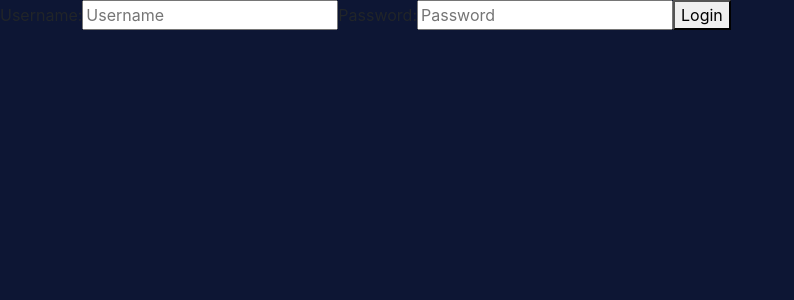
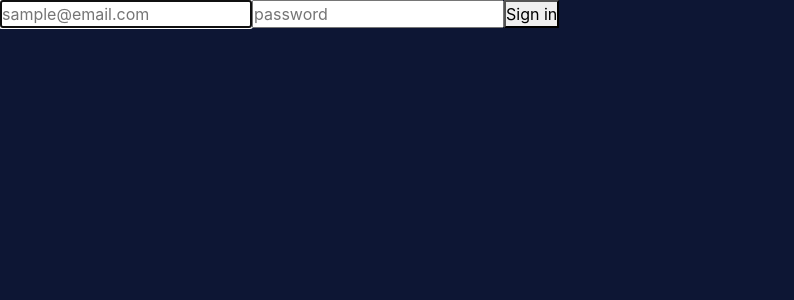
Before and after one commit to exequielarroyo/crithm-frontend, a React (Create React App) app: page /signin in a window 1280 px wide. Shown: the top 300 px of the page, without its empty margins (0-794 px from the left). Built offline with nearby package versions, Linux system fonts and the light colour scheme.

Commit message:
added pages

```diff
--- a/src/App.css
+++ b/src/App.css
@@ -1,5 +1,7 @@
 * {
   box-sizing: border-box;
+  padding: 0;
+  margin: 0;
 }
 
 .App {
@@ -60,12 +62,7 @@ body {
   left: 1419px;
   top: -353px;
 
-  background: linear-gradient(
-    130.6deg,
-    #05f598 11.45%,
-    #04e1f7 58.43%,
-    #2a7bf1 105.41%
-  );
+  background: linear-gradient(130.6deg, #05f598 11.45%, #04e1f7 58.43%, #2a7bf1 105.41%);
   opacity: 0.6;
   filter: blur(100px);
 }
@@ -119,11 +116,7 @@ body {
   left: 0px;
   top: 0px;
 
-  background: linear-gradient(
-    126deg,
-    rgba(38, 129, 235, 0.4) 12.7%,
-    rgba(25, 45, 106, 0.4) 83.5%
-  );
+  background: linear-gradient(126deg, rgba(38, 129, 235, 0.4) 12.7%, rgba(25, 45, 106, 0.4) 83.5%);
   backdrop-filter: blur(40px);
   /* Note: backdrop-filter has minimal browser support */
 
@@ -190,7 +183,7 @@ body {
   left: 0px;
   top: 82px;
 
-  font-family: "SF Pro Display";
+  font-family: 'SF Pro Display';
   font-style: normal;
   font-weight: 400;
   font-size: 20px;
@@ -211,17 +204,9 @@ body {
 
   border: 1px solid;
 
-  border-image-source: radial-gradient(
-        61.01% 61.01% at 96.95% 100%,
-        rgba(255, 255, 255, 0.41) 0%,
-        rgba(255, 255, 255, 0) 100%
-      )
+  border-image-source: radial-gradient(61.01% 61.01% at 96.95% 100%, rgba(255, 255, 255, 0.41) 0%, rgba(255, 255, 255, 0) 100%)
       /* warning: gradient uses a rotation that is not supported by CSS and may not behave as expected */,
-    radial-gradient(
-        53.67% 86.38% at 0% 9.17%,
-        #ffffff 0%,
-        rgba(255, 255, 255, 0) 100%
-      )
+    radial-gradient(53.67% 86.38% at 0% 9.17%, #ffffff 0%, rgba(255, 255, 255, 0) 100%)
       /* warning: gradient uses a rotation that is not supported by CSS and may not behave as expected */;
 
   /* Auto layout */
@@ -238,11 +223,7 @@ body {
   left: 305px;
   top: 273px;
 
-  background: linear-gradient(
-    126deg,
-    rgba(38, 129, 235, 0.1) 12.7%,
-    rgba(25, 45, 106, 0.1) 83.5%
-  );
+  background: linear-gradient(126deg, rgba(38, 129, 235, 0.1) 12.7%, rgba(25, 45, 106, 0.1) 83.5%);
   backdrop-filter: blur(40px);
   /* Note: backdrop-filter has minimal browser support */
 
@@ -257,7 +238,7 @@ body {
   left: 24px;
   top: 24px;
 
-  font-family: "SF Pro Display";
+  font-family: 'SF Pro Display';
   font-style: normal;
   font-weight: 400;
   font-size: 24px;
@@ -274,9 +255,8 @@ body {
   margin: 0px 10px;
 }
 /* --------------------- */
-.PricingCard{
+.PricingCard {
   /* rectangle glass */
-
 
   position: absolute;
   width: 401.21px;
@@ -290,20 +270,17 @@ backdrop-filter: blur(40px);
 
   border-radius: 16px;
 }
-.PriceCard{
+.PriceCard {
   /* Frame 24 */
-
 
   position: absolute;
   width: 447.01px;
   height: 553.31px;
   left: 190.17px;
   top: 277.02px;
-
 }
-.pri_card{
+.pri_card {
   /* Android/IOS */
-
 
   position: absolute;
   width: 333.96px;
@@ -318,11 +295,10 @@ font-size: 32px;
   line-height: 38px;
   text-align: center;
 
-color: #FFFFFF;
+  color: #ffffff;
 }
-.pri_card1{
+.pri_card1 {
   /* $ 400 */
-
 
   position: absolute;
   width: 309.31px;
@@ -336,12 +312,10 @@ font-weight: 500;
   font-size: 36px;
   line-height: 43px;
 
-color: #FFFFFF;
-
+  color: #ffffff;
 }
-.pri_card2{
+.pri_card2 {
   /* Price may vary depending on the features and complexity of the system. */
-
 
   position: absolute;
   width: 301px;
@@ -356,13 +330,12 @@ font-size: 20px;
   line-height: 24px;
   text-align: center;
 
-color: #FFFCFC;
+  color: #fffcfc;
 
   mix-blend-mode: normal;
 }
-.pri_card3{
+.pri_card3 {
   /* Examples: Social Media Apps GPS */
-
 
   position: absolute;
   width: 301.15px;
@@ -377,14 +350,14 @@ font-size: 20px;
   line-height: 24px;
   text-align: center;
 
-color: #FFFCFC;
+  color: #fffcfc;
 
   mix-blend-mode: normal;
 }
 /* -------------------------- */
 .navbar {
   position: sticky;
-  font-family: "SF Pro Display";
+  font-family: 'SF Pro Display';
   top: 0;
   width: 100%;
   background-color: #04e3f738;
@@ -409,12 +382,7 @@ mix-blend-mode: normal;
   left: 156px;
   top: 161px;
 
-  background: linear-gradient(
-    130.6deg,
-    #05f598 11.45%,
-    #04e1f7 58.43%,
-    #2a7bf1 105.41%
-  );
+  background: linear-gradient(130.6deg, #05f598 11.45%, #04e1f7 58.43%, #2a7bf1 105.41%);
   opacity: 0.6;
   filter: blur(100px);
 }
@@ -447,7 +415,7 @@ mix-blend-mode: normal;
   /* left: 177px; */
   /* top: 203px; */
 
-  font-family: "SF Pro Display";
+  font-family: 'SF Pro Display';
   font-style: normal;
   font-weight: 500;
   font-size: 1.5rem;
@@ -464,7 +432,7 @@ mix-blend-mode: normal;
   /* left: 995px; */
   /* top: 203px; */
 
-  font-family: "SF Pro Display";
+  font-family: 'SF Pro Display';
   font-style: normal;
   text-align: left;
   font-weight: 400;
@@ -472,3 +440,30 @@ mix-blend-mode: normal;
 
   color: #ffffff;
 }
+
+.off {
+  display: none;
+}
+
+.on {
+  display: block;
+}
+
+footer {
+  font-family: 'SF Pro Display';
+  color: white;
+}
+
+@media only screen and (max-width: 768px) {
+  /* For tablets: */
+  footer {
+    color: #04e1f7;
+  }
+}
+
+@media only screen and (max-width: 480px) {
+  /* For mobile phones: */
+  footer {
+    color: #05f598;
+  }
+}
--- /dev/null
+++ b/src/pages/DashboardLayout.js
@@ -0,0 +1,12 @@
+import React from 'react';
+import { Outlet } from 'react-router-dom';
+
+const DashboardLayout = () => {
+  return (
+    <div>
+      <Outlet />
+    </div>
+  );
+};
+
+export default DashboardLayout;
--- a/src/pages/Home.js
+++ b/src/pages/Home.js
@@ -1,24 +1,16 @@
 import React from 'react';
-import LMCard from '../components/LMCard';
 
 const Home = () => {
   return (
     <div className='App'>
-      <header className='App-header'>
+      <section className='App-header'>
         <img src={'/assets/images/logo.png'} className='App-logo' alt='logo' />
         <div className='content'>
           <p>Crithm is a small company.</p>
           <p id='subtitle'>This website is on development.</p>
         </div>
-        {/* <a
-          className="App-link"
-          href="https://reactjs.org"
-          target="_blank"
-          rel="noopener noreferrer"
-        >
-          Learn React
-        </a> */}
-      </header>
+      </section>
+
       <section>
         <div className='slogan-container'>
           <div className='slogan'>Better designs and functions ready for the future</div>
@@ -27,13 +19,6 @@ const Home = () => {
             untangling complicated issues that arise frequently along their digital transformation journey.
           </div>
         </div>
-
-        <LMCard
-        content={
-          'Need applications that you demand? We are a professional group with high expertise. A company that specializes on providing high-end web solutions.'
-        }
-        button={'Learn More'}
-        img={'👌'}></LMCard>
       </section>
     </div>
   );
--- /dev/null
+++ b/src/pages/Login.js
@@ -0,0 +1,71 @@
+import React, { useContext, useEffect, useRef, useState } from 'react';
+import { AuthContext } from '../helpers/Protected';
+import axios from 'axios';
+
+const Login = () => {
+  const { auth, setAuth } = useContext(AuthContext);
+
+  const userRef = useRef();
+  const errorRef = useRef();
+
+  const [email, setEmail] = useState('');
+  const [password, setPassword] = useState('');
+  const [errorMessage, setErrorMessage] = useState('awdawdwad');
+
+  useEffect(() => {
+    userRef.current.focus();
+  }, []);
+
+  useEffect(() => {
+    setErrorMessage('');
+  }, [email, password]);
+
+  function handleSubmit(e) {
+    e.preventDefault();
+
+    axios.post(`${process.env.REACT_APP_URL}/auth`, { email, password }).then((res) => {
+      if (!res.data.error) setAuth(res.data);
+      else {
+        setErrorMessage(res.data.error);
+      }
+    });
+  }
+
+  return (
+    <>
+      {auth ? (
+        <p>You are now logged in </p>
+      ) : (
+        <section>
+          <p ref={errorRef} className={errorMessage ? 'on' : 'off'}>
+            {errorMessage}
+          </p>
+          <form onSubmit={handleSubmit}>
+            <input
+              ref={userRef}
+              type='email'
+              id='email'
+              value={email}
+              autoComplete='off'
+              required
+              placeholder='sample@email.com'
+              onChange={(e) => setEmail(e.target.value)}
+            />
+            <input
+              type='password'
+              id='password'
+              value={password}
+              autoComplete='off'
+              required
+              placeholder='password'
+              onChange={(e) => setPassword(e.target.value)}
+            />
+            <button type='submit'>Sign in</button>
+          </form>
+        </section>
+      )}
+    </>
+  );
+};
+
+export default Login;
--- a/src/pages/MainLayout.js
+++ b/src/pages/MainLayout.js
@@ -4,6 +4,7 @@ import { Outlet } from 'react-router-dom';
 const MainLayout = () => {
   return (
     <>
+      <header>
         <nav className='navbar navbar-expand-lg navbar-dark'>
           <div className='container'>
             <a className='navbar-brand' href='/'>
@@ -65,9 +66,13 @@ const MainLayout = () => {
             </div>
           </div>
         </nav>
+      </header>
+      <main>
         <div className='ellipse3'></div>
         <div className='ellipse4'></div>
         <Outlet />
+      </main>
+      <footer className='footer'>footer</footer>
     </>
   );
 };
--- /dev/null
+++ b/src/pages/Project.js
@@ -0,0 +1,9 @@
+import React from 'react'
+
+const Project = () => {
+  return (
+    <div>Project</div>
+  )
+}
+
+export default Project
--- a/src/pages/SignIn.js
+++ b/src/pages/SignIn.js
@@ -21,10 +21,11 @@ const SignIn = () => {
   // });
 
   const handleLogin = () => {
-    console.log(process.env);
     axios.post(`${process.env.REACT_APP_URL}/auth`, { email, password }).then((res) => {
-      setAuth(res.data);
-      navigate('/defaults', { replace: true });
+      if (!res.data.error) {
+        setAuth(res.data);
+        navigate('/dashboard/home', { replace: true });
+      }
     });
   };
 
@@ -32,13 +33,13 @@ const SignIn = () => {
     <div>
       <Formik initialValues={initialValues} onSubmit={handleLogin}>
         <Form>
-          <label>Username: </label>
+          <label>Email: </label>
           <ErrorMessage name='username' component='span' />
-          <Field id='inputCreatePost' name='username' placeholder='Username' value={email} onChange={(e) => setEmail(e.target.value)} />
+          <Field name='email' type='email' placeholder='Email' value={email} onChange={(e) => setEmail(e.target.value)} />
 
           <label>Password: </label>
           <ErrorMessage name='password' component='span' />
-          <Field id='inputCreatePost' name='password' placeholder='Password' value={password} onChange={(e) => setPassword(e.target.value)} />
+          <Field name='password' type='password' placeholder='Password' value={password} onChange={(e) => setPassword(e.target.value)} />
           <button type='submit'>Login</button>
         </Form>
       </Formik>
--- a/src/routes/index.js
+++ b/src/routes/index.js
@@ -9,7 +9,10 @@ import NotFound from '../pages/NotFound';
 import About from '../pages/About';
 import MainLayout from '../pages/MainLayout';
 import SignUp from '../pages/SignUp';
-import SignIn from '../pages/SignIn';
+// import SignIn from '../pages/SignIn';
+import DashboardLayout from '../pages/DashboardLayout';
+import Project from '../pages/Project';
+import Login from '../pages/Login';
 
 const Router = () => {
   return (
@@ -29,8 +32,20 @@ const Router = () => {
               />
               <Route path='about' element={<About />} />
             </Route>
+
             <Route path='signup' element={<SignUp />} />
-            <Route path='signin' element={<SignIn />} />
+            <Route path='signin' element={<Login />} />
+
+            <Route
+              path='dashboard'
+              element={
+                <Protected>
+                  <DashboardLayout />
+                </Protected>
+              }>
+              <Route path='project' element={<Project />} />
+            </Route>
+
             <Route path='*' element={<NotFound />} />
           </Routes>
         </BrowserRouter>
```
Lines whose indentation alone changed are shown as unchanged.
